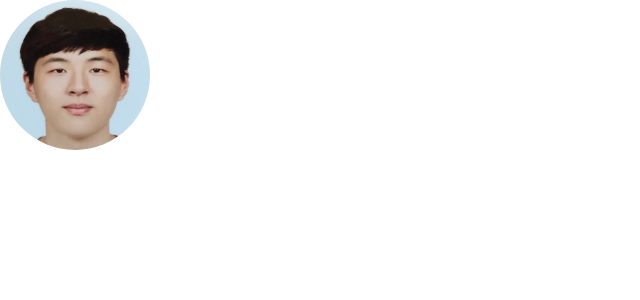
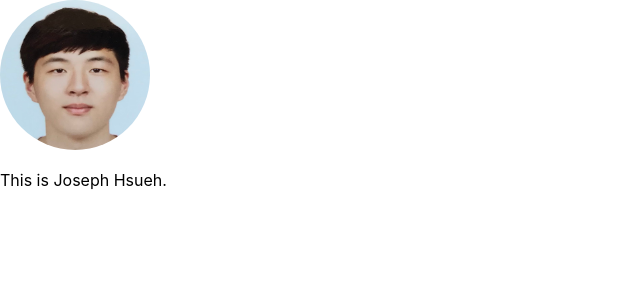
Before and after one commit to joseph1027/joseph1027.github.io, a React (Create React App) app: page / in a window 1280 px wide. Shown: the top 300 px of the page, without its empty margins (0-640 px from the left). Built offline with nearby package versions, Linux system fonts and the light colour scheme.

Commit message:
add text content

```diff
--- a/src/App.js
+++ b/src/App.js
@@ -12,6 +12,7 @@ function App() {
       <body>
         <div className='Container'>
           <img src={ProfileImg} className="ProfileImg" alt="image" />
+          <p>This is Joseph Hsueh.</p>
         </div>
       </body>
     </div>
```
